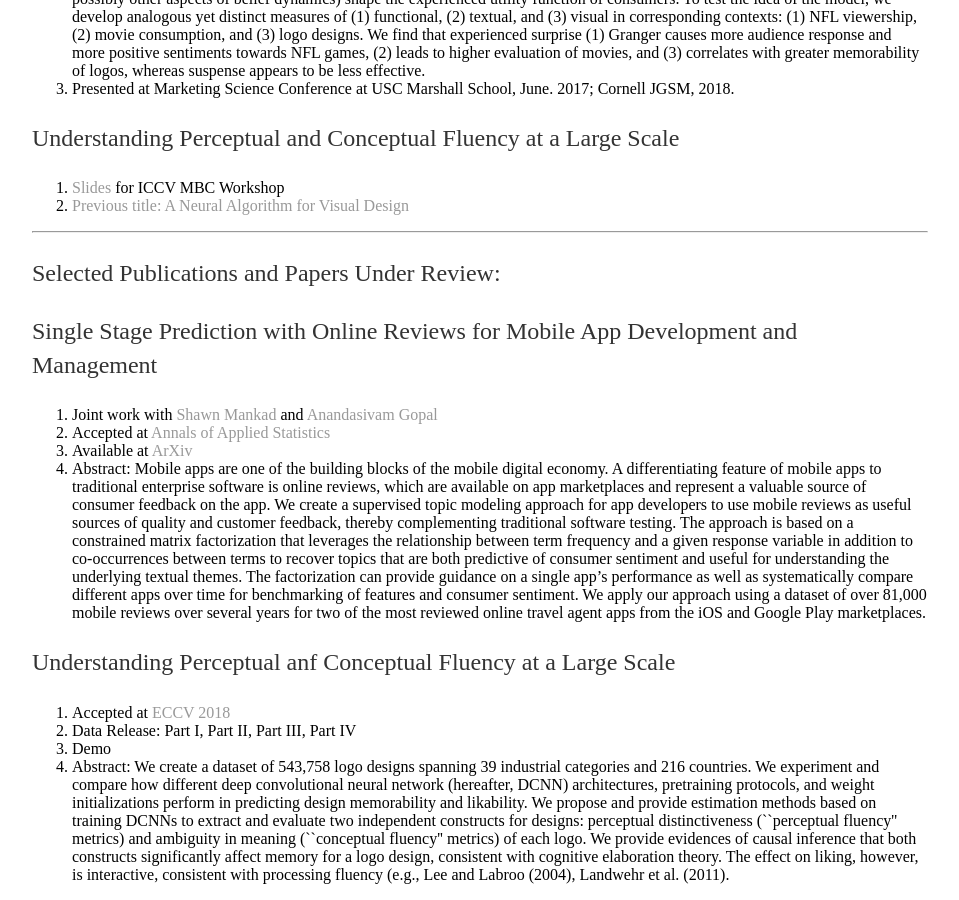
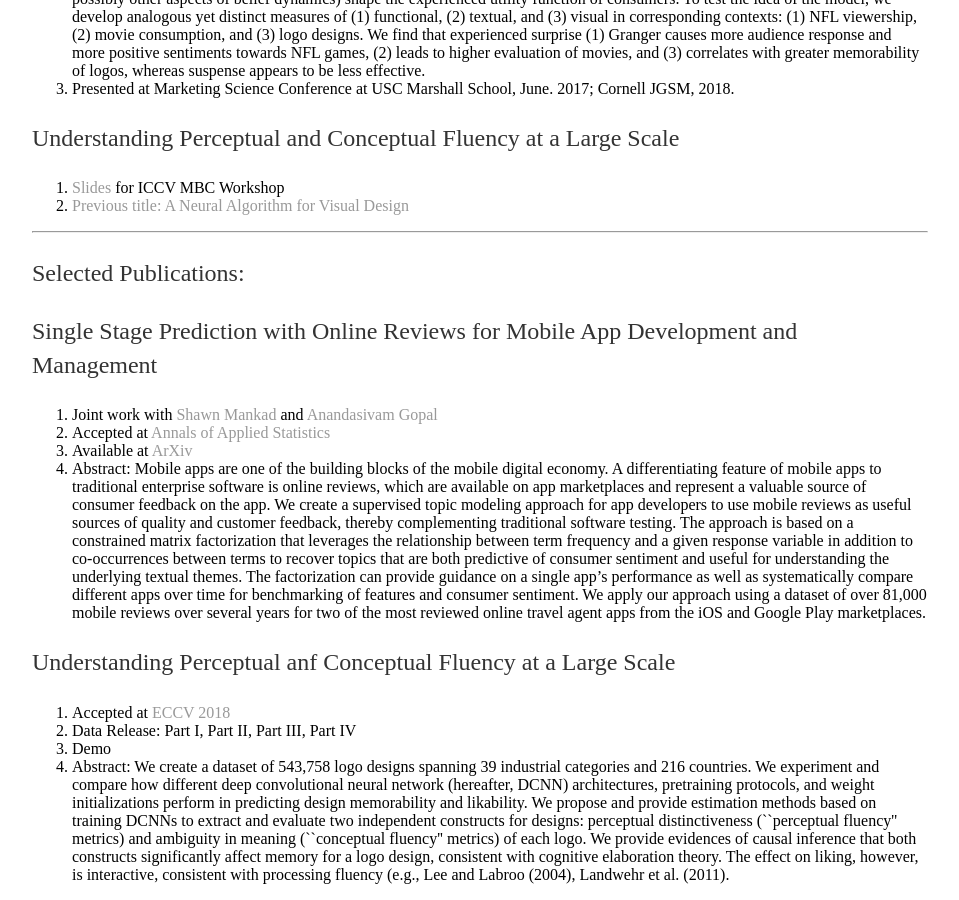
Before and after one commit to shenglih/shenglih.github.io, a Jekyll site: the page built from research/index.html, in a window 1280 px wide and 900 px high, scrolled down 887 px. Shown: the whole window, without its empty margins (160-1119 px from the left). Built offline with Jekyll 4.4.1, drawn with Linux system fonts in a browser that asks for light colours.

Commit message:
Update index.html

```diff
--- a/research/index.html
+++ b/research/index.html
@@ -67,7 +67,7 @@ title: Shengli Hu, Research
 	</ol>
 
 <hr>
-	<p> Selected Publications and Papers Under Review:</p>
+	<p> Selected Publications:</p>
 	<p> Single Stage Prediction with Online Reviews for Mobile App Development and Management</p>
 
   <ol>
```
